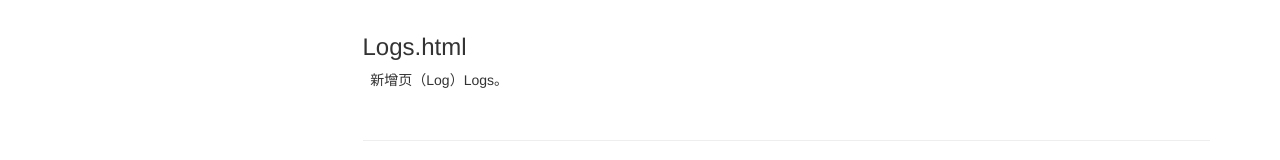
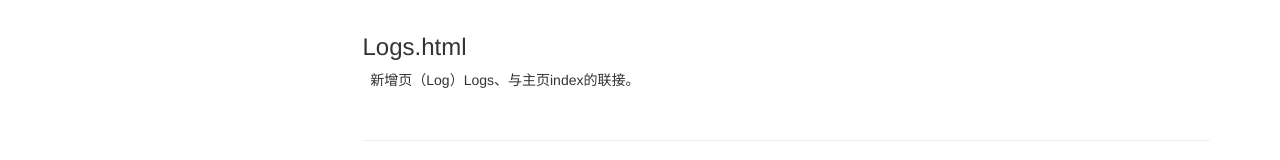
Before and after one commit to Saber2pr/MyWeb, a plain HTML site: page Log/Logs.html in a window 1280 px wide. Shown: the part 926-1086 px from the top of the page. Drawn offline with nearby package versions, Linux system fonts and the light colour scheme.

Commit message:
updateLog

```diff
--- a/Log/Logs.html
+++ b/Log/Logs.html
@@ -65,7 +65,7 @@
             <p>&nbsp;&nbsp;图片路径重置为../resource。</p>
             <br>
             <h3>Logs.html</h3>
-            <p>&nbsp;&nbsp;新增页（Log）Logs。</p>
+            <p>&nbsp;&nbsp;新增页（Log）Logs、与主页index的联接。</p>
             <br>
             <hr>
         </div>
```
